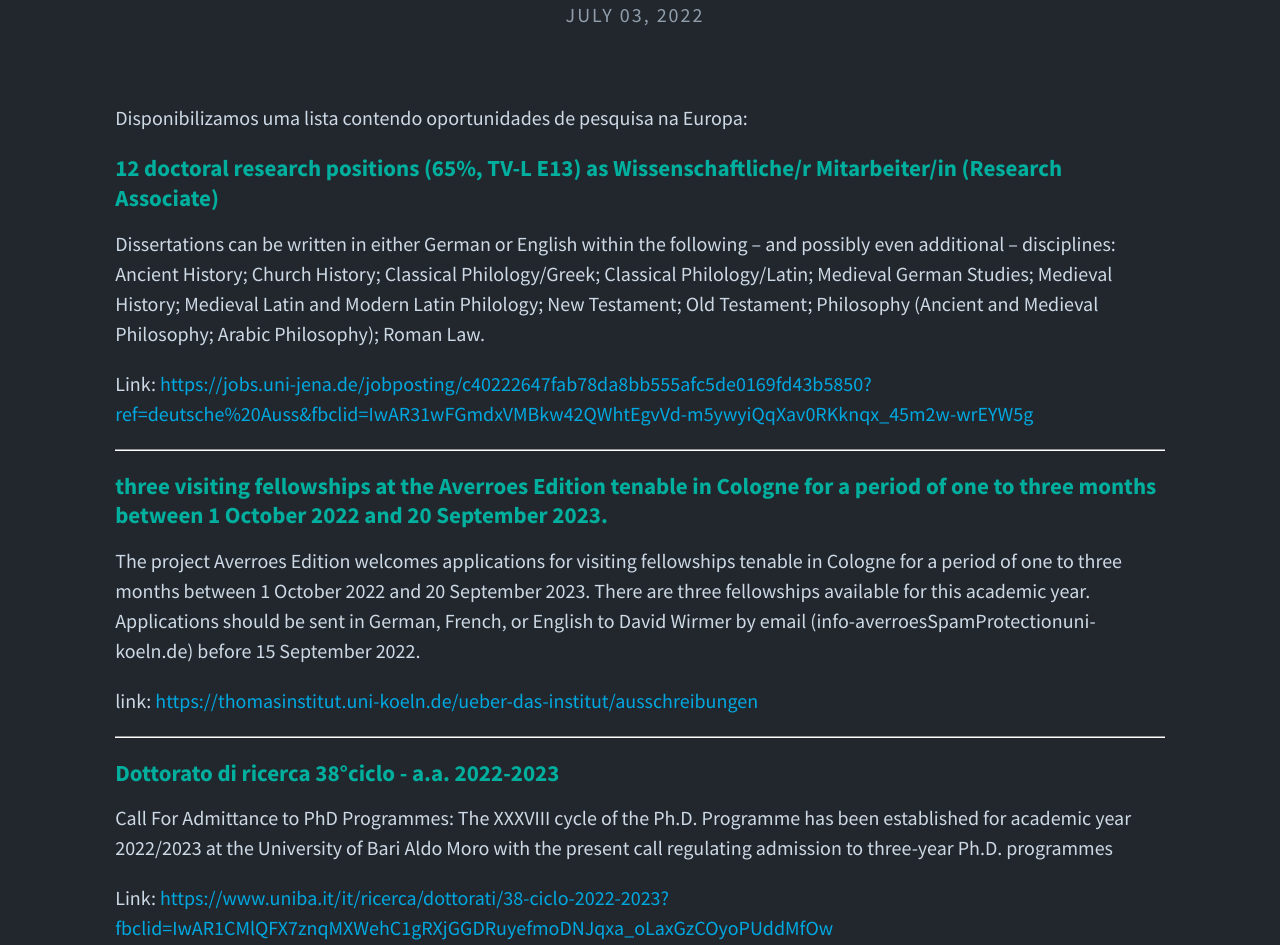
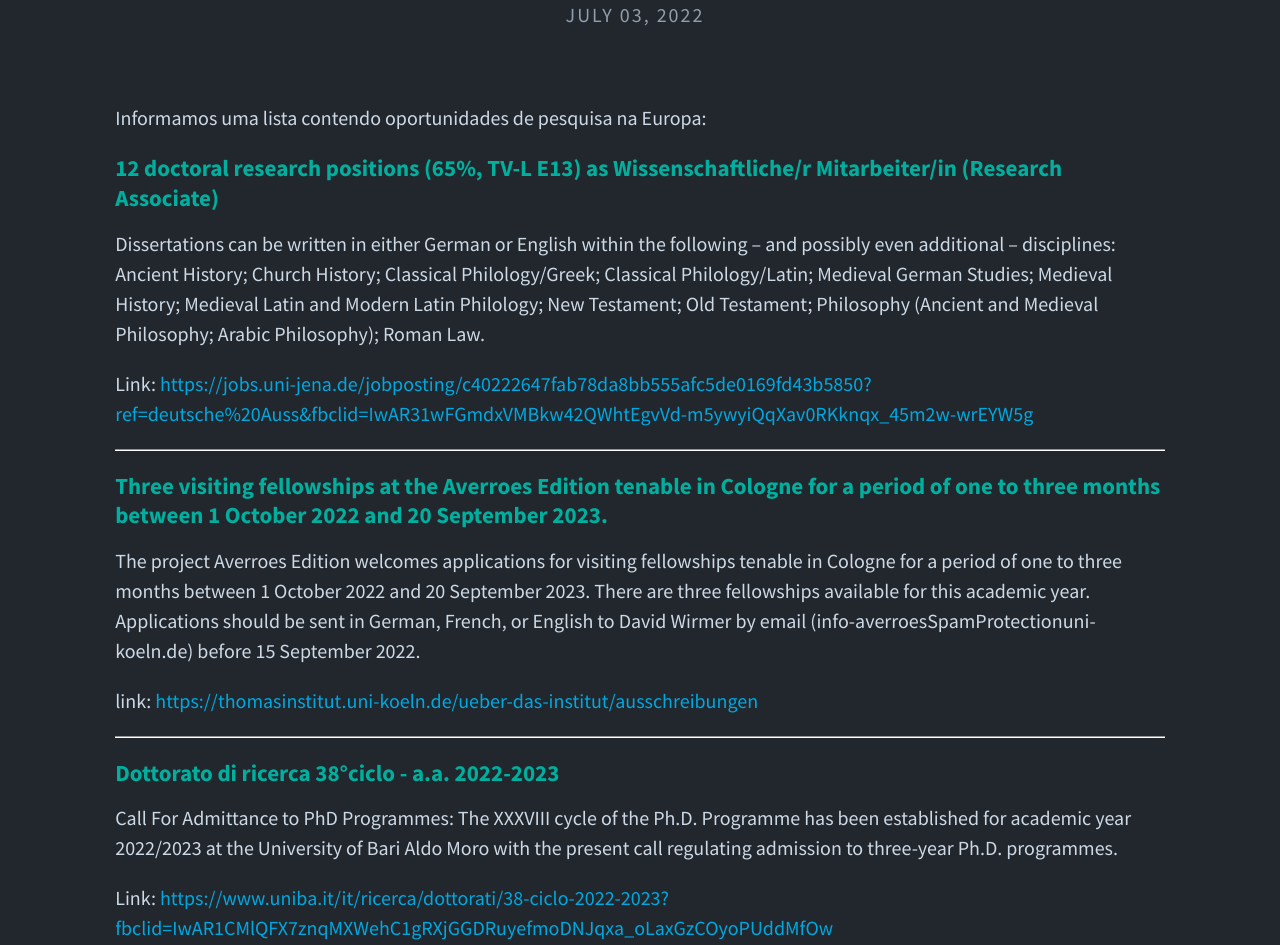
Before and after one commit to nap-o/sbefm, a Jekyll site: the page built from _posts/2022-07-03-pesquisa-na-europa.md, in a window 1280 px wide. Shown: the part 300-1245 px from the top of the page. Built offline with Jekyll 4.4.1, drawn with Linux system fonts in a browser that asks for light colours.

Commit message:
new post july 3 - part 3

```diff
--- a/_posts/2022-07-03-pesquisa-na-europa.md
+++ b/_posts/2022-07-03-pesquisa-na-europa.md
@@ -8,7 +8,7 @@ title: Lista de oportunidades de pesquisa na Europa
 permalink: /pesquisa-na-europa-1/
 ---
 
-<p>Disponibilizamos uma lista contendo oportunidades de pesquisa na Europa:</p>
+<p>Informamos uma lista contendo oportunidades de pesquisa na Europa:</p>
 
 #### 12 doctoral research positions (65%, TV-L E13) as Wissenschaftliche/r Mitarbeiter/in (Research Associate)
 
@@ -18,7 +18,7 @@ Link: <https://jobs.uni-jena.de/jobposting/c40222647fab78da8bb555afc5de0169fd43b
 
 <hr>
 
-#### three visiting fellowships at the Averroes Edition tenable in Cologne for a period of one to three months between 1 October 2022 and 20 September 2023.
+#### Three visiting fellowships at the Averroes Edition tenable in Cologne for a period of one to three months between 1 October 2022 and 20 September 2023.
 
 <p> The project Averroes Edition welcomes applications for visiting fellowships tenable in Cologne for a period of one to three months between 1 October 2022 and 20 September 2023. There are three fellowships available for this academic year. Applications should be sent in German, French, or English to David Wirmer by email (info-averroesSpamProtectionuni-koeln.de) before 15 September 2022.</p>
 
@@ -28,6 +28,6 @@ link: <https://thomasinstitut.uni-koeln.de/ueber-das-institut/ausschreibungen>
 
 #### Dottorato di ricerca 38°ciclo - a.a. 2022-2023
 
-<p>Call For Admittance to PhD Programmes: The XXXVIII cycle of the Ph.D. Programme has been established for academic year 2022/2023 at the University of Bari Aldo Moro with the present call regulating admission to three-year Ph.D. programmes</p>
+<p>Call For Admittance to PhD Programmes: The XXXVIII cycle of the Ph.D. Programme has been established for academic year 2022/2023 at the University of Bari Aldo Moro with the present call regulating admission to three-year Ph.D. programmes.</p>
 
 Link: <https://www.uniba.it/it/ricerca/dottorati/38-ciclo-2022-2023?fbclid=IwAR1CMlQFX7znqMXWehC1gRXjGGDRuyefmoDNJqxa_oLaxGzCOyoPUddMfOw>
```
